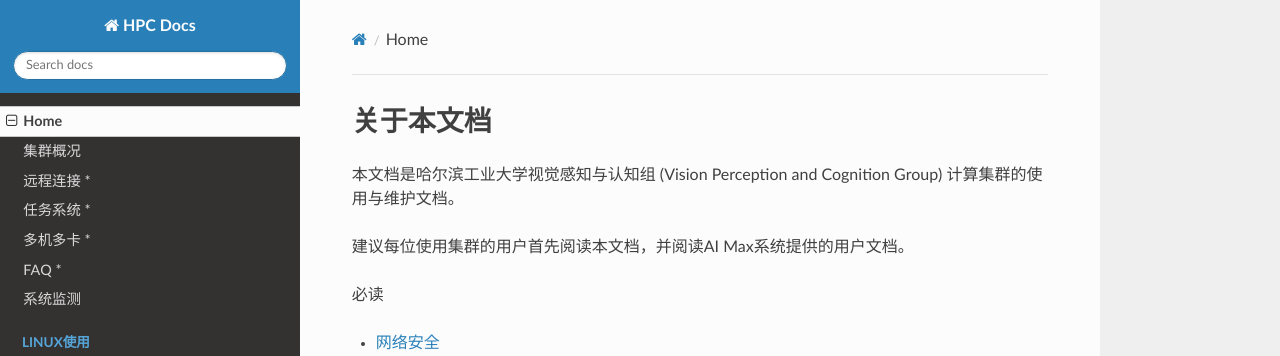
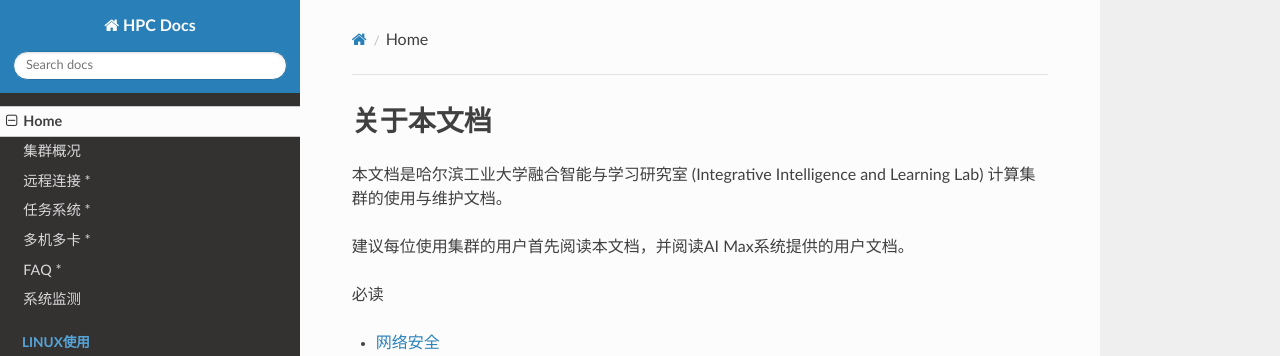
Before and after one commit to SSRheart/HPC_wiki_docs, an MkDocs documentation site: the page built from docs/index.md, in a window 1280 px wide. Shown: the top 356 px of the page. Built offline with MkDocs 1.6.1, drawn with Linux system fonts in a browser that asks for light colours; nearby versions of some CDN libraries; old or Windows-style settings are respelled for this version of MkDocs.

Commit message:
Update index.md

```diff
--- a/docs/index.md
+++ b/docs/index.md
@@ -1,6 +1,6 @@
 # 关于本文档
 
-本文档是哈尔滨工业大学视觉感知与认知组 (Vision Perception and Cognition Group) 计算集群的使用与维护文档。
+本文档是哈尔滨工业大学融合智能与学习研究室 (Integrative Intelligence and Learning Lab) 计算集群的使用与维护文档。
 
 建议每位使用集群的用户首先阅读本文档，并阅读AI Max系统提供的用户文档。
 
```
